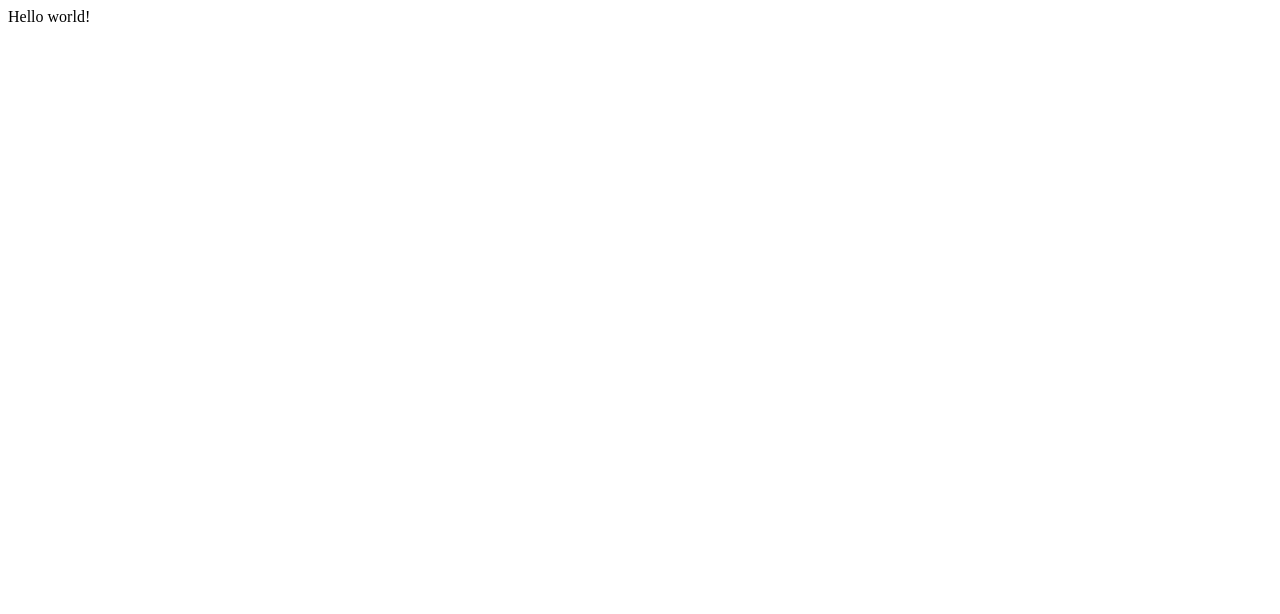
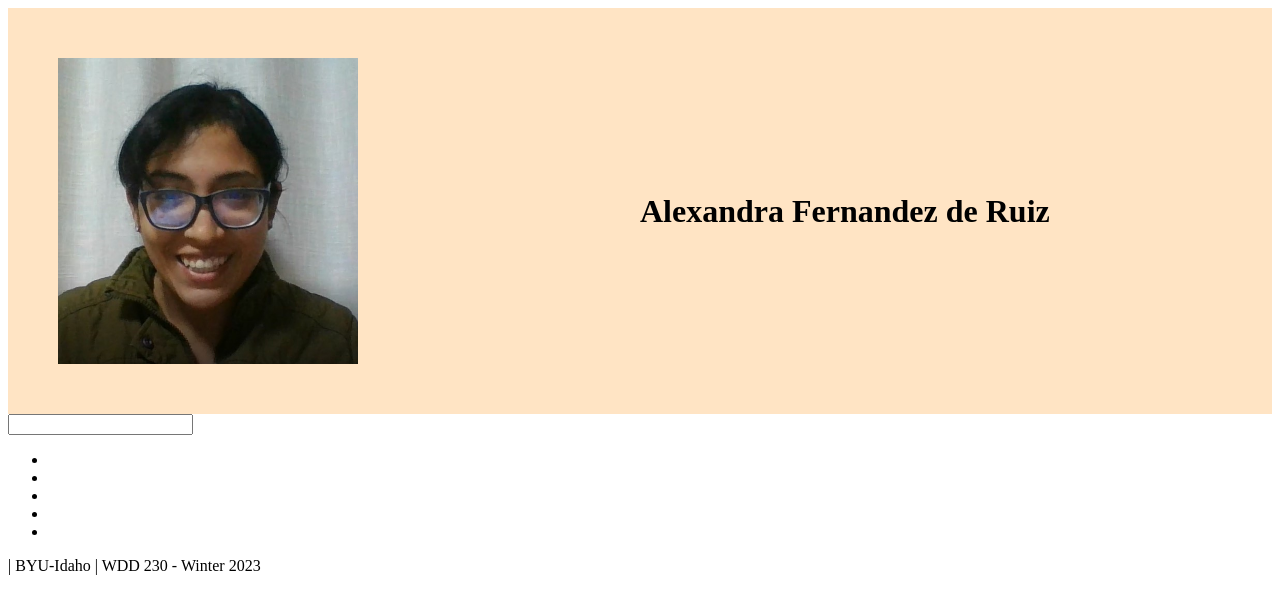
Before and after one commit to Preficient/wdd230_past, a plain HTML site: page index.html in a window 1280 px wide. Drawn offline with Linux system fonts and the light colour scheme.

Commit message:
portal web

```diff
--- a/index.html
+++ b/index.html
@@ -1,13 +1,36 @@
 <!DOCTYPE html>
-<html lang="en">
+<html lang="en-US">
 <head>
     <meta charset="UTF-8">
     <meta http-equiv="X-UA-Compatible" content="IE=edge">
     <meta name="viewport" content="width=device-width, initial-scale=1.0">
-    <title>Hello world!</title>
+    <title>Portal Page | Alexandra Fernandez</title>
+    <meta
+        name="description"
+        content="Assignment portal for Alexandra Fernandez in WDD 230: Web Frontend Development at Brigham Young University - Idaho">
+    <link rel="stylesheet" href="styles/style.css">
 </head>
 <body>
-    Hello world!
+    <div id="content">
+        <header>
+            <img alt="photo ale" src="images/photo_ale.jpg">
+            <h1>Alexandra Fernandez de Ruiz</h1>
+        </header>
+        <main>
+            <input type="q" id="">
+            <ul>
+                <li><a href=""></a></li>
+                <li><a href=""></a></li>
+                <li><a href=""></a></li>
+                <li><a href=""></a></li>
+                <li><a href=""></a></li>
+            </ul>
 
+        </main>
+        <footer>
+            <span id="copyright"></span> | BYU-Idaho | WDD 230 - Winter 2023
+        </footer>
+    </div>
+    <script src="scripts/app.js"></script>
 </body>
 </html>
--- /dev/null
+++ b/scripts/app.js
@@ -0,0 +1,5 @@
+const h1 = document.querySelector('h1');
+const copyright = document.querySelector('#copyright') ;
+let quantity = document.querySelector('#q').value;
+h1.textContent = 'Alexandra Fernandez de Ruiz' ;
+copyright.textContent = `© ${new Date().getFullYear()}`;
--- /dev/null
+++ b/styles/style.css
@@ -0,0 +1,22 @@
+#content{
+    max-width: 1600px;
+    margin: 0 auto;
+
+}
+header{
+    display: grid;
+    background-color: bisque;
+    grid-template-columns: 1fr 1fr;
+    padding:50px
+}
+
+header img{
+    grid-column: 1/2;
+    width: 300px;
+
+}
+
+header h1{
+    grid-column: 2/3;
+    align-self: center;
+}
```
Also changed, not shown: images/photo_ale.jpg (added).
